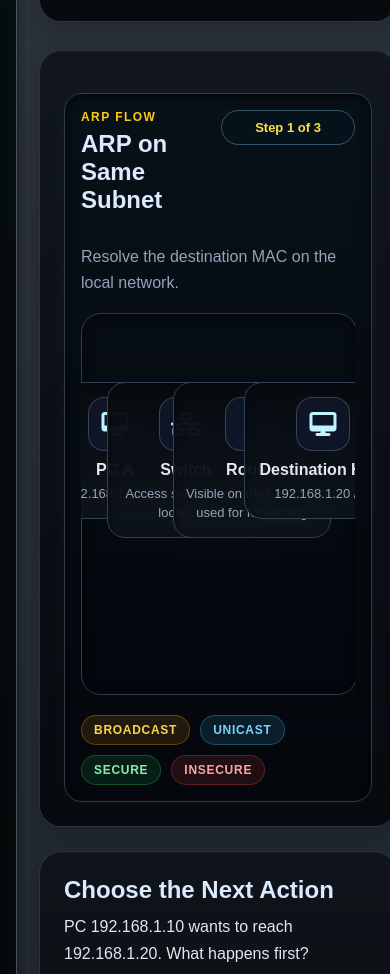
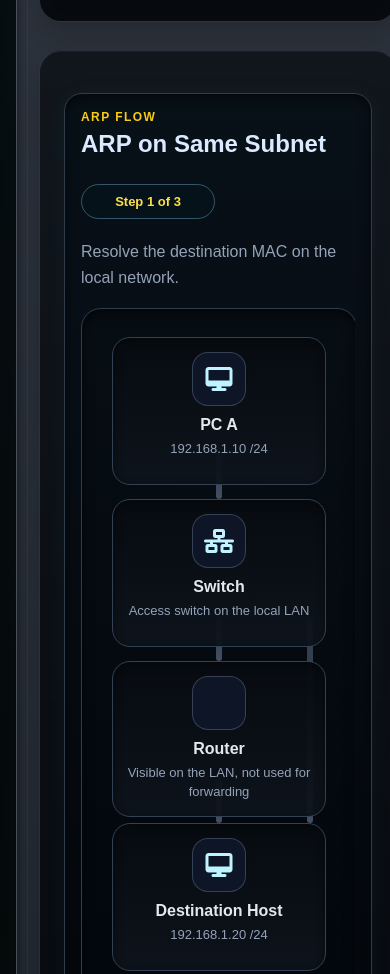
Before and after one commit to learntospeak/Networking-game, a plain HTML site: page protocol-merge.html in a window 390 px wide. Shown: the part 965-1939 px from the top of the page. Drawn offline with Linux system fonts and the light colour scheme.

Commit message:
Fix mobile layout for protocol merge flow

```diff
--- a/protocol-merge.css
+++ b/protocol-merge.css
@@ -116,6 +116,16 @@
   opacity: 0.42;
 }
 
+@keyframes cablePulseVertical {
+  from {
+    transform: translateY(-100%);
+  }
+
+  to {
+    transform: translateY(100%);
+  }
+}
+
 @media (max-width: 1400px) {
   .merge-page .rack-room {
     max-width: 1360px;
@@ -137,6 +147,134 @@
 }
 
 @media (max-width: 760px) {
+  .merge-page .flow-display-head {
+    flex-direction: column;
+    align-items: flex-start;
+  }
+
+  .merge-page .step-badge {
+    align-self: flex-start;
+  }
+
+  .merge-page .diagram-stage {
+    height: 694px;
+  }
+
+  .merge-page .device-node {
+    left: 50%;
+    width: min(188px, calc(100% - 72px));
+    min-height: 118px;
+    transform: translateX(-50%);
+  }
+
+  .merge-page .device-node[data-device="pc"] {
+    top: 28px;
+  }
+
+  .merge-page .device-node[data-device="switch"] {
+    top: 190px;
+  }
+
+  .merge-page .device-node[data-device="router"] {
+    top: 352px;
+  }
+
+  .merge-page .device-node[data-device="server"] {
+    top: 514px;
+  }
+
+  .merge-page .flow-cable {
+    background: linear-gradient(180deg, rgba(71, 85, 105, 0.65), rgba(100, 116, 139, 0.65));
+  }
+
+  .merge-page .flow-cable::before {
+    transform: translateY(-100%);
+  }
+
+  .merge-page .flow-cable.active::before,
+  .merge-page .flow-cable.broadcast::before,
+  .merge-page .flow-cable.secure::before,
+  .merge-page .flow-cable.warning::before {
+    animation: cablePulseVertical 1.3s linear infinite;
+  }
+
+  .merge-page .flow-cable.active::before {
+    background: linear-gradient(180deg, transparent, rgba(56, 189, 248, 0.85), transparent);
+  }
+
+  .merge-page .flow-cable.broadcast::before {
+    background: linear-gradient(180deg, transparent, rgba(245, 158, 11, 0.9), transparent);
+  }
+
+  .merge-page .flow-cable.secure::before {
+    background: linear-gradient(180deg, transparent, rgba(34, 197, 94, 0.9), transparent);
+  }
+
+  .merge-page .flow-cable.warning::before {
+    background: linear-gradient(180deg, transparent, rgba(239, 68, 68, 0.9), transparent);
+  }
+
+  .merge-page #cablePcSwitch,
+  .merge-page #cableSwitchRouter,
+  .merge-page #cableRouterServer {
+    left: 50%;
+    width: 6px;
+    height: 44px;
+    transform: translateX(-50%);
+  }
+
+  .merge-page #cablePcSwitch {
+    top: 146px;
+  }
+
+  .merge-page #cableSwitchRouter {
+    top: 308px;
+  }
+
+  .merge-page #cableRouterServer {
+    top: 470px;
+  }
+
+  .merge-page .flow-cable-bypass {
+    left: calc(50% + 88px);
+    top: 308px;
+    width: 6px;
+    height: 206px;
+    border-radius: 999px;
+  }
+
+  .merge-page .flow-cable-bypass::after {
+    content: "";
+    position: absolute;
+    left: -52px;
+    top: 0;
+    width: 52px;
+    height: 6px;
+    border-radius: 999px;
+    background: rgba(71, 85, 105, 0.65);
+    box-shadow: 0 206px 0 rgba(71, 85, 105, 0.65);
+  }
+
+  .merge-page .flow-cable-bypass.active::after {
+    background: rgba(56, 189, 248, 0.8);
+    box-shadow: 0 206px 0 rgba(56, 189, 248, 0.8);
+  }
+
+  .merge-page .flow-cable-bypass.broadcast::after {
+    background: rgba(245, 158, 11, 0.8);
+    box-shadow: 0 206px 0 rgba(245, 158, 11, 0.8);
+  }
+
+  .merge-page .flow-cable-bypass.secure::after {
+    background: rgba(34, 197, 94, 0.8);
+    box-shadow: 0 206px 0 rgba(34, 197, 94, 0.8);
+  }
+
+  .merge-page .flow-cable-bypass.warning::after {
+    background: rgba(239, 68, 68, 0.8);
+    box-shadow: 0 206px 0 rgba(239, 68, 68, 0.8);
+  }
+
   .usecase-grid,
   .compare-row {
     grid-template-columns: 1fr;
```
